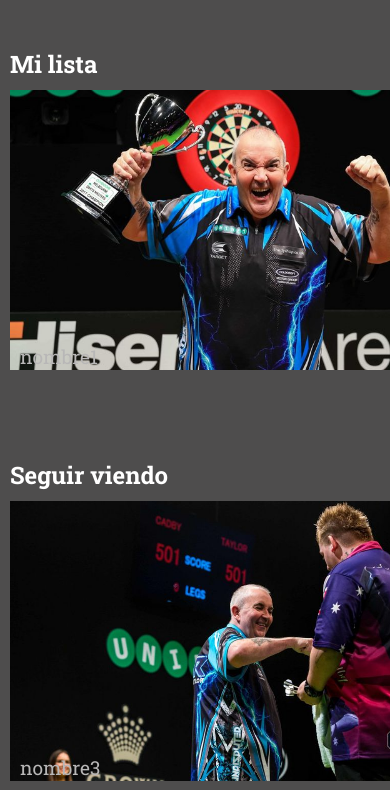
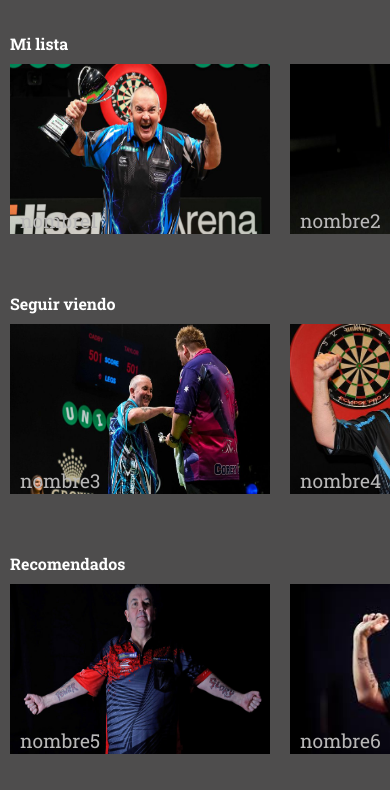
Before and after one commit to grusite/practica-fundamentos-web, a plain HTML site: page index.html in a window 390 px wide. Shown: the part 307-1097 px from the top of the page. Drawn offline with Linux system fonts and the light colour scheme.

```diff
--- a/css/style.css
+++ b/css/style.css
@@ -179,7 +179,7 @@ header {
 
 .video-description > .resume {
   position: relative;
-  top: 31rem;
+  top: 33rem;
   text-align: justify;
   margin-right: 45px;
   font-size: 2rem;
@@ -203,17 +203,23 @@ header {
   color: rgb(34, 33, 33);
 }
 
-.video-buttons .play {
+.video-buttons .btn-play {
   background-color: #e56060;
   color: white;
   display: inline-block;
 }
 
-.video-buttons .my-list {
+.video-buttons .btn-my-list {
   background-color: #e56060;
   color: white;
   display: inline-block;
   margin-left: 30px;
+}
+
+@media all and (max-width: 1280px) {
+  .video-description > .resume {
+    top: 28rem;
+  }
 }
 
 @media all and (max-width: 980px) {
@@ -340,43 +346,121 @@ h2 {
   font-size: 1.2rem;
 }
 
-/* MAIN MI LISTA */
+/* MAIN MI LISTA, SEGUIR VIENDO Y RECOMENDADO */
 
-.mi-lista {
+.my-list {
+  margin-top: 60px;
+}
+
+.keep-watching,
+.recommended {
   margin-top: 50px;
+}
+
+.my-list,
+.keep-watching,
+.recommended {
+  margin-bottom: 0;
   position: relative;
 }
 
-.mi-lista > h2 {
-  position: sticky;
+.my-list > h2,
+.keep-watching > h2,
+.recommended > h2 {
   margin: 0;
   padding-left: 10px;
 }
 
-/* MAIN SEGUIR VIENDO */
+@media all and (max-width: 1280px) {
+  .my-list > h2,
+  .keep-watching > h2,
+  .recommended > h2 {
+    font-size: 1.3rem;
+  }
 
-.seguir-viendo {
-  margin-top: 50px;
-  position: relative;
+  .item-carousel > img {
+    width: 450px;
+    height: 250px;
+    padding: 10px;
+  }
+
+  .my-list {
+    margin-top: 55px;
+  }
+
+  .keep-watching,
+  .recommended {
+    margin-top: 40px;
+  }
 }
 
-.seguir-viendo > h2 {
-  position: sticky;
-  margin: 0;
-  padding-left: 10px;
+@media all and (max-width: 980px) {
+  .my-list > h2,
+  .keep-watching > h2,
+  .recommended > h2 {
+    font-size: 1.2rem;
+  }
+
+  .item-carousel > img {
+    width: 400px;
+    height: 220px;
+    padding: 10px;
+  }
+
+  .my-list {
+    margin-top: 50px;
+  }
+
+  .keep-watching,
+  .recommended {
+    margin-top: 35px;
+  }
 }
 
-/* MAIN RECOMENDADOS */
+@media all and (max-width: 768px) {
+  .my-list > h2,
+  .keep-watching > h2,
+  .recommended > h2 {
+    font-size: 1.1rem;
+  }
 
-.recommended {
-  margin-top: 50px;
-  position: relative;
+  .item-carousel > img {
+    width: 300px;
+    height: 200px;
+    padding: 10px;
+  }
+
+  .my-list {
+    margin-top: 45px;
+  }
+
+  .keep-watching,
+  .recommended {
+    margin-top: 30px;
+  }
 }
 
-.recommended > h2 {
-  position: sticky;
-  margin: 0;
-  padding-left: 10px;
+@media all and (max-width: 480px) {
+  .my-list > h2,
+  .keep-watching > h2,
+  .recommended > h2 {
+    font-size: 1rem;
+  }
+
+  .item-carousel > img {
+    width: 280px;
+    height: 190px;
+    padding: 10px;
+  }
+
+  .my-list {
+    margin-top: 35px;
+  }
+
+  .keep-watching,
+  .recommended {
+    margin-top: 20px;
+  }
 }
 
 /* FOOTER */
--- a/index.html
+++ b/index.html
@@ -66,12 +66,12 @@
           </span>
         </section>
         <section class="video-buttons">
-          <div class="play"><a href="#">Reproduce</a></div>
-          <div class="my-list"><a href="#">+ Mi Lista</a></div>
+          <div class="btn-play"><a href="#">Reproducir</a></div>
+          <div class="btn-my-list"><a href="#">+ Mi lista</a></div>
         </section>
       </header>
 
-      <section class="mi-lista">
+      <section class="my-list">
         <h2>Mi lista</h2>
         <div class="carousel">
           <div class="item-carousel">
@@ -119,7 +119,7 @@
         </div>
       </section>
 
-      <section class="seguir-viendo">
+      <section class="keep-watching">
         <h2>Seguir viendo</h2>
         <div class="carousel">
           <div class="item-carousel">
```
Also changed, not shown: css/movie.css (+39 -12 lines), movie.html (+1 -0 lines).
